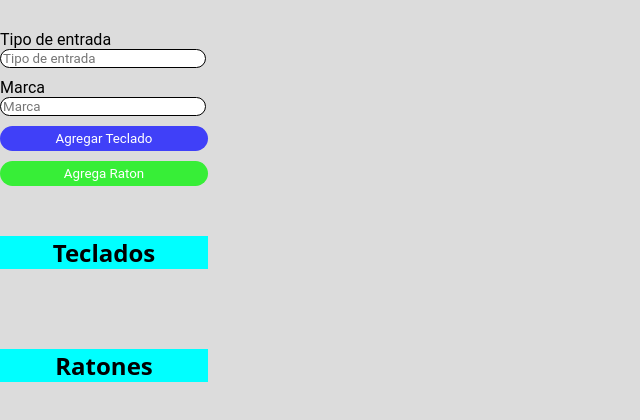
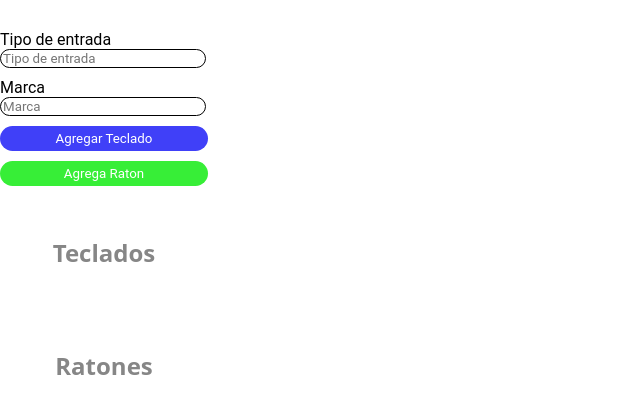
Before and after one commit to CristianMarq/mundoPc, a website built with webpack: page src/index.html in a window 1280 px wide. Shown: the whole page, without its empty margins (0-640 px from the left). Built offline with nearby package versions, Linux system fonts and the light colour scheme.

Commit message:
Finalizacion del proyecto

```diff
--- a/src/index.js
+++ b/src/index.js
@@ -16,7 +16,7 @@ const stringToHtml = (string) => {
 
 const creaElemento = (objeto) => {
   const element = stringToHtml(
-    `<li>Id: ${objeto._id}, Tipo de entrada: ${objeto._tipoEntrada}, Marca: ${objeto._marca}`
+    `<li data-id="${objeto._id}">Tipo de entrada: ${objeto._tipoEntrada}, Marca: ${objeto._marca}`
   );
   return element;
 };
--- a/src/styles.css
+++ b/src/styles.css
@@ -1,6 +1,6 @@
 html body {
   margin: 0;
-  background-color: gainsboro;
+  background-color: white;
 }
 
 #form-dispositivo {
@@ -35,7 +35,7 @@ html body {
 }
 
 #teclados {
-  background-color: aqua;
+  color: rgb(134, 134, 134);
   position: relative;
   top: 60px;
   width: 208px;
@@ -43,7 +43,7 @@ html body {
 }
 
 #ratones {
-  background-color: aqua;
+  color: rgb(134, 134, 134);
   position: relative;
   top: 120px;
   width: 208px;
```
